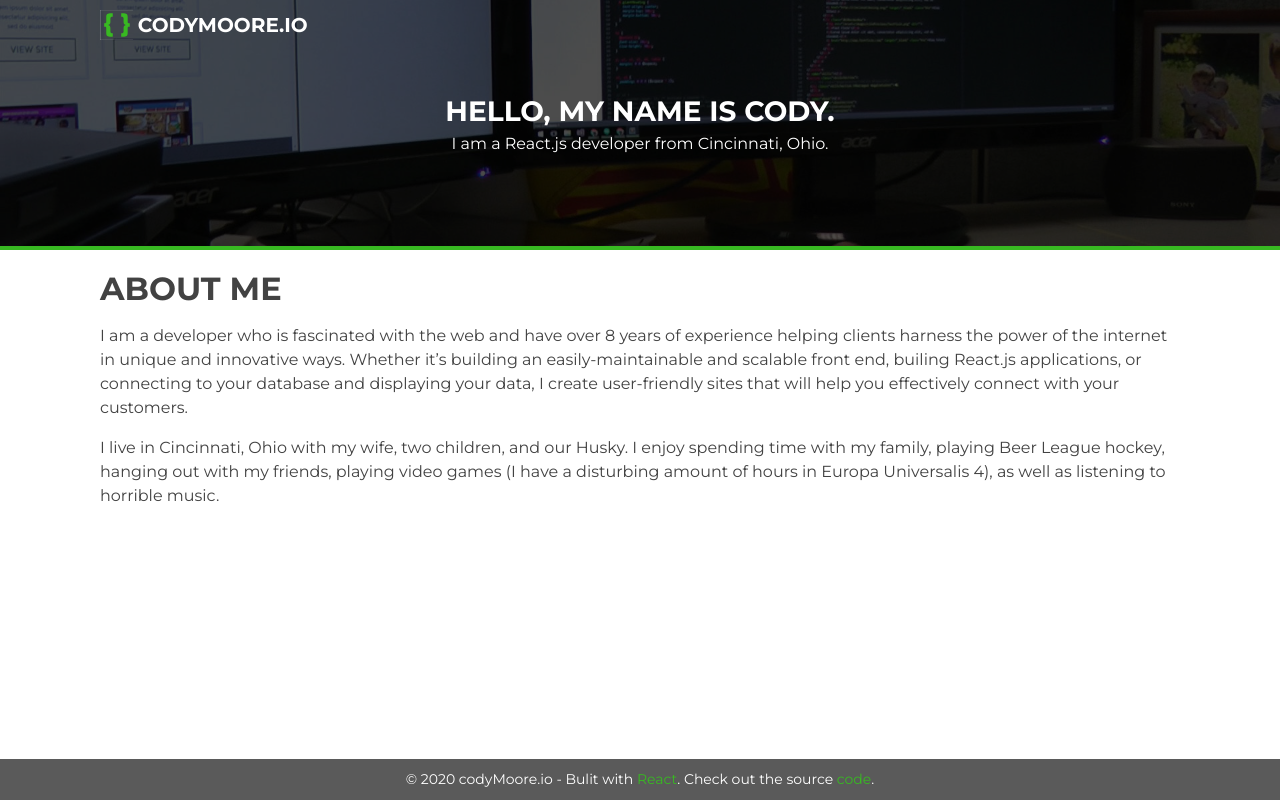
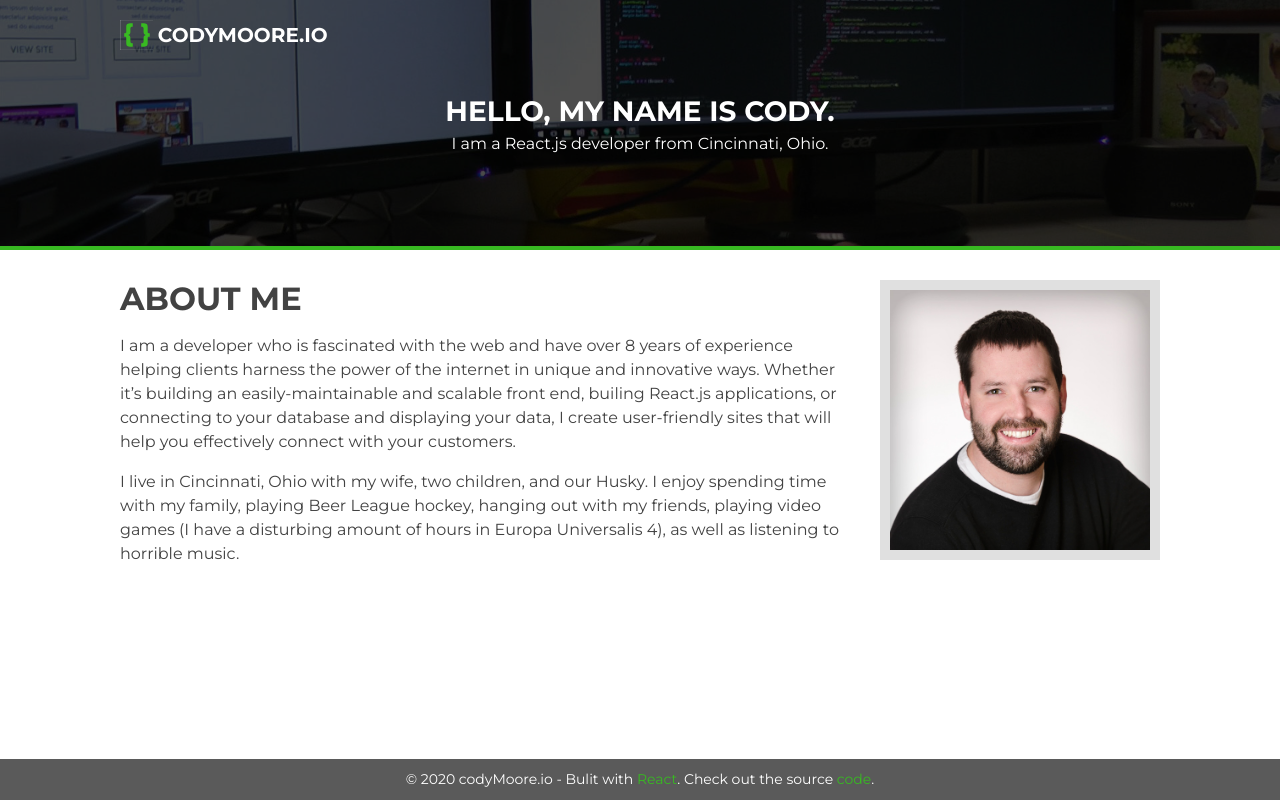
Before and after one commit to CodyMoore240/codymoore.io, a React (Create React App) app: page / in a window 1280 px wide. Built offline with nearby package versions, Linux system fonts and the light colour scheme.

Commit message:
Added more styles

```diff
--- a/src/components/AboutMe/index.tsx
+++ b/src/components/AboutMe/index.tsx
@@ -1,4 +1,5 @@
 import React from 'react'
+import myFace from 'assets/images/codyFace.jpg'
 
 import styles from './styles.module.scss'
 
@@ -10,10 +11,17 @@ function AboutMe() {
 
   return (
     <div className={styles.container}>
-      <h2 className={styles.title}>About Me</h2>
-      <p>I am a developer who is fascinated with the web and have over {getLengthOfExperience()} years of experience helping clients harness the power of the internet in unique and innovative ways. Whether it’s building an easily-maintainable and scalable front end, builing React.js applications, or connecting to your database and displaying your data, I create user-friendly sites that will help you effectively connect with your customers.</p>
+      <div className={styles.contentWrapper}>
+        <div>
+          <h2 className={styles.title}>About Me</h2>
+          <p>I am a developer who is fascinated with the web and have over {getLengthOfExperience()} years of experience helping clients harness the power of the internet in unique and innovative ways. Whether it’s building an easily-maintainable and scalable front end, builing React.js applications, or connecting to your database and displaying your data, I create user-friendly sites that will help you effectively connect with your customers.</p>
 
-      <p>I live in Cincinnati, Ohio with my wife, two children, and our Husky. I enjoy spending time with my family, playing Beer League hockey, hanging out with my friends, playing video games (I have a disturbing amount of hours in Europa Universalis 4), as well as listening to horrible music.</p>
+          <p>I live in Cincinnati, Ohio with my wife, two children, and our Husky. I enjoy spending time with my family, playing Beer League hockey, hanging out with my friends, playing video games (I have a disturbing amount of hours in Europa Universalis 4), as well as listening to horrible music.</p>
+        </div>
+        <div className={styles.imageWrapper}>
+          <img className={styles.myFace} src={myFace} alt=""/>
+        </div>
+      </div>
     </div>
   )
 }
--- a/src/components/AboutMe/styles.module.scss
+++ b/src/components/AboutMe/styles.module.scss
@@ -1,5 +1,11 @@
 .container {
+  padding: 30px 20px 20px 20px;
+}
 
+.contentWrapper {
+  display: grid;
+  grid-template-columns: auto 280px;
+  grid-column-gap: 40px;
 }
 
 .title {
@@ -7,3 +13,9 @@
   line-height: 38px;
   margin: 0 0 10px;
 }
+
+.myFace {
+  border: 10px solid #e0e0e0;
+  width: 100%;
+  max-width: 280px;
+}
--- a/src/components/App/index.tsx
+++ b/src/components/App/index.tsx
@@ -16,9 +16,7 @@ function App() {
       </SiteContainer>
       <Hero></Hero>
       <SiteContainer>
-        <div className={styles.contentWrapper}>
-          <AboutMe></AboutMe>
-        </div>
+        <AboutMe></AboutMe>
       </SiteContainer>
       <Footer></Footer>
     </div>
--- a/src/components/App/styles.module.scss
+++ b/src/components/App/styles.module.scss
@@ -3,5 +3,5 @@
 }
 
 .contentWrapper {
-  padding: 20px 10px;
+  padding: 20px;
 }
--- a/src/components/Footer/styles.module.scss
+++ b/src/components/Footer/styles.module.scss
@@ -3,7 +3,7 @@
   bottom: 0;
   background-color: var(--colorGray);
   width: 100%;
-  padding: 10px;
+  padding: 10px 20px;
   color: white;
   text-align: center;
   font-size: 14px;
--- a/src/components/Header/styles.module.scss
+++ b/src/components/Header/styles.module.scss
@@ -1,5 +1,5 @@
 .container {
   position: fixed;
   z-index: 1;
-  padding: 10px;
+  padding: 20px;
 }
--- a/src/components/SiteContainer/styles.module.scss
+++ b/src/components/SiteContainer/styles.module.scss
@@ -2,6 +2,6 @@
   margin: 0 auto;
   position: relative;
   max-width: 1120px;
-  padding-left: 10px;
-  padding-right: 10px;
+  padding-left: 20px;
+  padding-right: 20px;
 }
```
